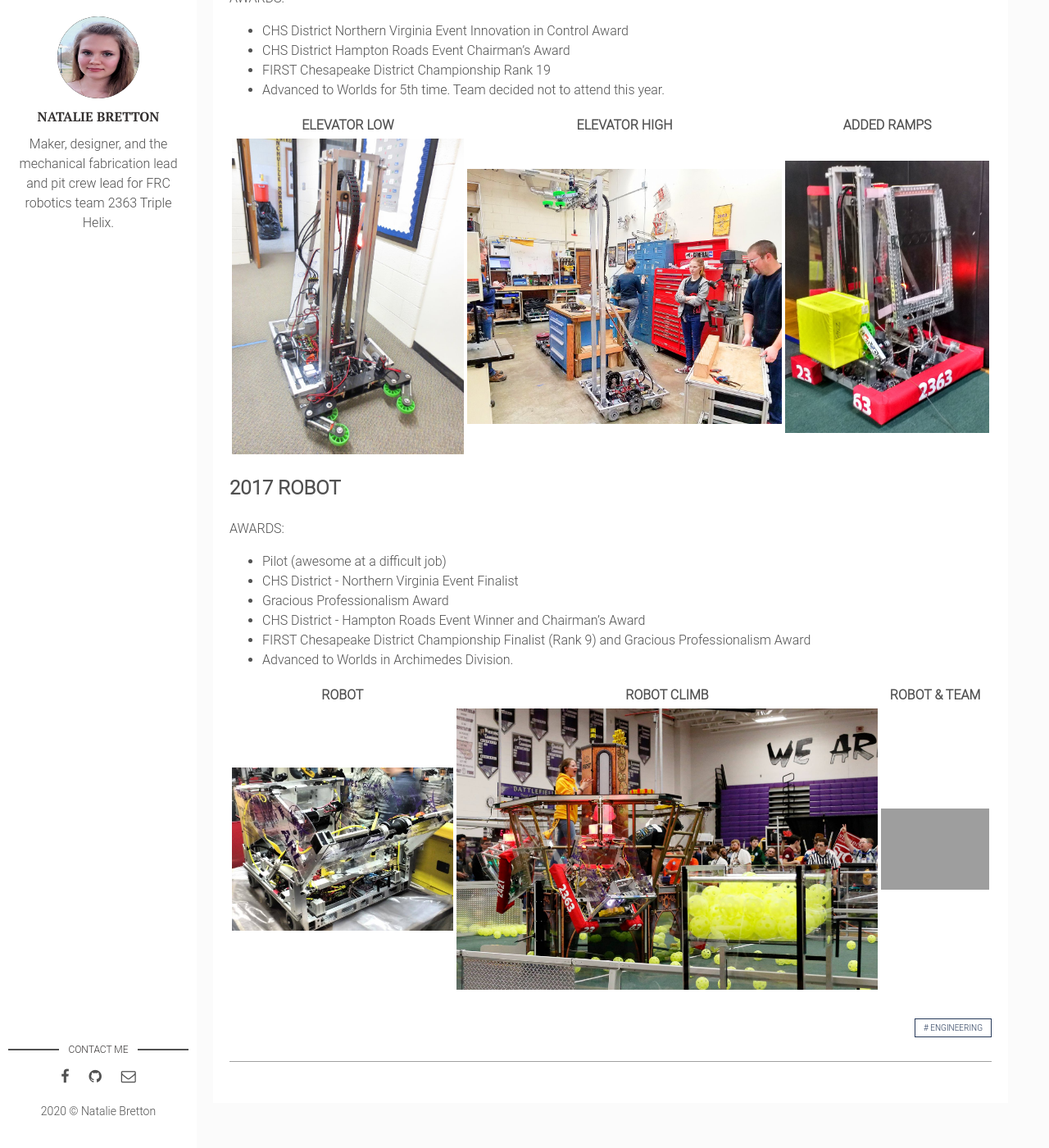
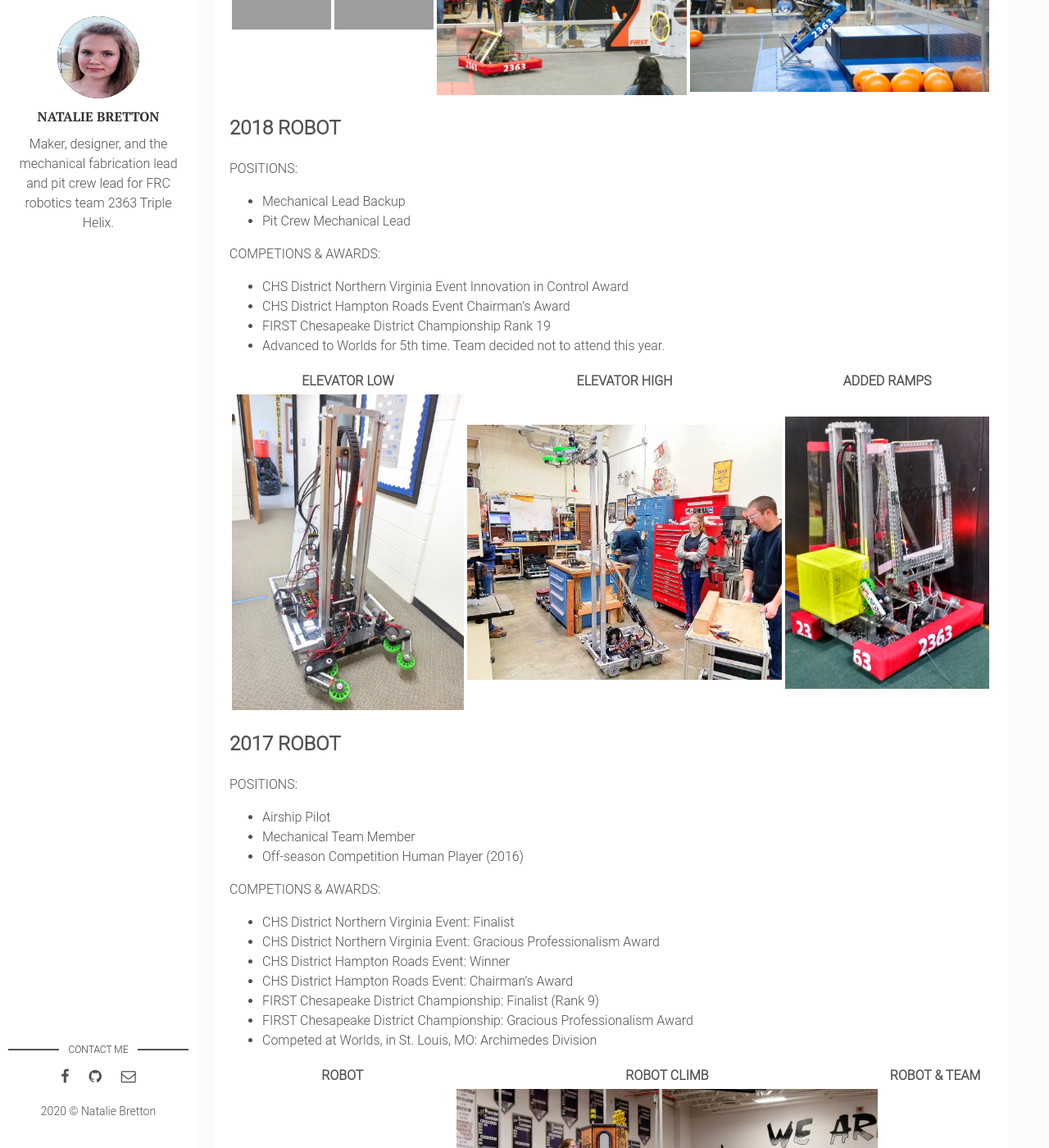
Before and after one commit to natgrrl/natgrrl.github.io, a Jekyll site: the page built from _posts/2020-09-03-mech-pit-lead-robotics.markdown, in a window 1280 px wide and 1400 px high, scrolled down 2579 px. Shown: the whole window at 82% size. Built offline with Jekyll 4.4.1, drawn with Linux system fonts in a browser that asks for light colours; before the commit the page ends 3944 px from its top, so only the background shows below that; some of the changed text lies outside the part shown.

Commit message:
Update and rename 2020-03-10-mech-pit-lead-robotics.markdown to 2020-09-03-mech-pit-lead-robotics.markdown

```diff
--- a/_posts/2020-03-10-mech-pit-lead-robotics.markdown
+++ b/_posts/2020-09-03-mech-pit-lead-robotics.markdown
@@ -21,9 +21,14 @@ As my FRC team's pit crew captain, I am responsible for debugging mechanical and
 TBD Pandemic 2020  -- Currently doing a [FPV Drone Build & Competition](https://natgrrl.github.io/drone/) instead.
 
 ## 2020 ROBOT
+
 Coronavirus pandemic cut our competition season short, so we were only able to compete at one event.
 
-AWARDS:
+POSITIONS:
+* Mechanical Lead
+* Pit Crew Captain
+
+COMPETIONS & AWARDS:
 * FIRST Chesapeake Haymarket, VA Event:  2nd place finalist
 * Won the Engineering Inspiration Award.
 
@@ -33,8 +38,11 @@ ROBOT | ROBOT CLIMB | ROBOT SHOOTING
 
 
 ## 2019 ROBOT
+POSITIONS:
+* Mechanical Lead
+* Pit Crew Captain
 
-AWARDS:
+COMPETIONS & AWARDS:
 * 2019 CHS District Haymarket VA Event Winner
 * District Engineering Inspiration Award
 * CHS District Portsmouth VA Event Creativity Award
@@ -47,8 +55,11 @@ ROBOT | ROBOT WITH BALL | ROBOT WITH HATCH | ROBOT CLIMB
 ![robot2](http://natgrrl.github.io/assets/img/robot2.jpg) | ![robot2a](http://natgrrl.github.io/assets/img/robot2a.jpg) | ![robot2b](http://natgrrl.github.io/assets/img/robot2b.jpg) | ![robot2c](http://natgrrl.github.io/assets/img/robot2c.jpg)
 
 ## 2018 ROBOT
+POSITIONS:
+* Mechanical Lead Backup
+* Pit Crew Mechanical Lead
 
-AWARDS:
+COMPETIONS & AWARDS:
 * CHS District Northern Virginia Event Innovation in Control Award
 * CHS District Hampton Roads Event  Chairman's Award
 * FIRST Chesapeake District Championship  Rank 19
@@ -60,14 +71,19 @@ ELEVATOR LOW | ELEVATOR HIGH | ADDED RAMPS
 
 ## 2017 ROBOT
 
-AWARDS:
+POSITIONS:
+* Airship Pilot
+* Mechanical Team Member
+* Off-season Competition Human Player (2016)
 
-* Pilot (awesome at a difficult job)
-* CHS District - Northern Virginia Event Finalist
-* Gracious Professionalism Award
-* CHS District - Hampton Roads Event Winner  and Chairman's Award
-* FIRST Chesapeake District Championship Finalist (Rank 9) and Gracious Professionalism Award
-* Advanced to Worlds in Archimedes Division.
+COMPETIONS & AWARDS:
+* CHS District Northern Virginia Event: Finalist
+* CHS District Northern Virginia Event: Gracious Professionalism Award
+* CHS District Hampton Roads Event: Winner
+* CHS District Hampton Roads Event: Chairman's Award
+* FIRST Chesapeake District Championship: Finalist (Rank 9)
+* FIRST Chesapeake District Championship: Gracious Professionalism Award
+* Competed at Worlds, in St. Louis, MO:  Archimedes Division
 
 ROBOT | ROBOT CLIMB   | ROBOT & TEAM
 ----- | ------------- | ------------
```
Also changed, not shown: other parts of _posts/2020-09-03-mech-pit-lead-robotics.markdown (+1 -1 lines).
